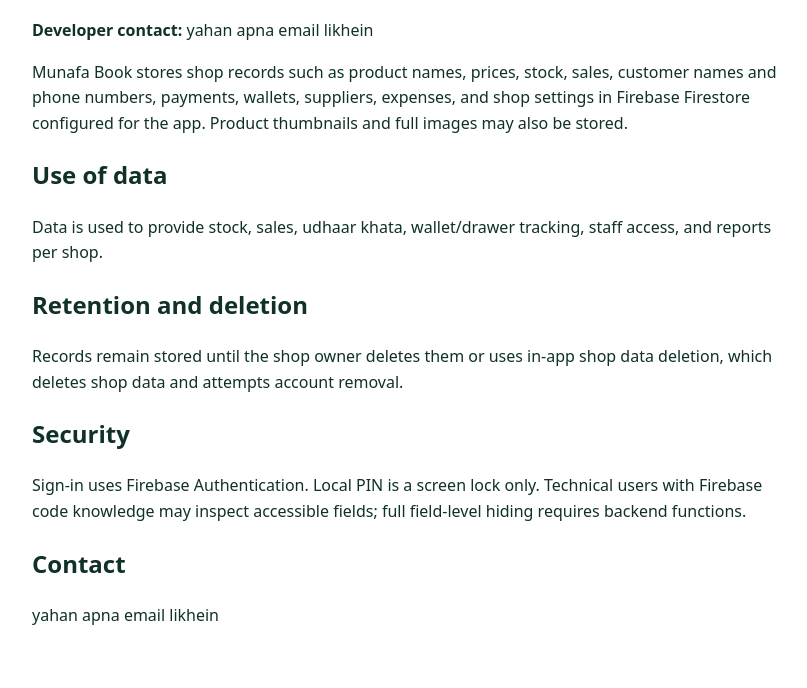
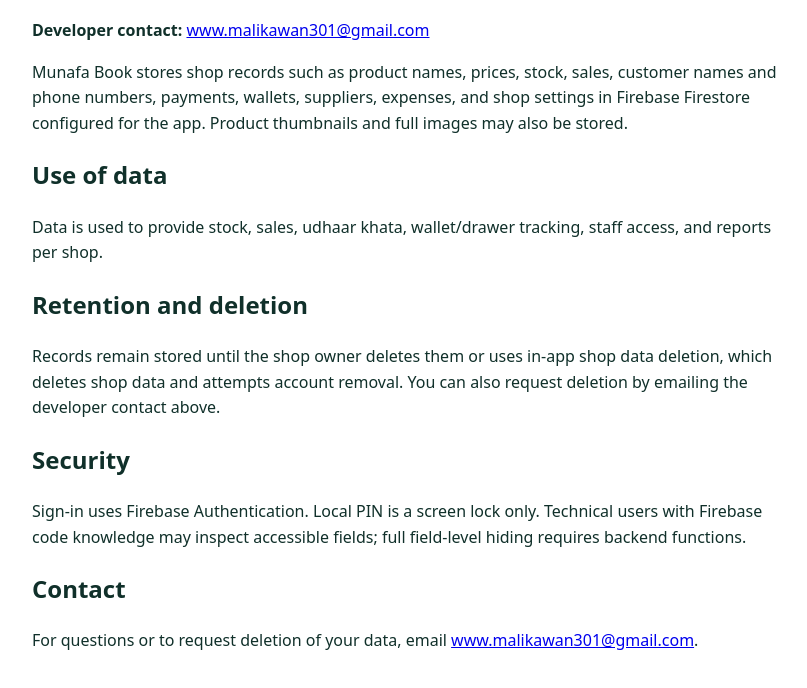
Before and after one commit to wwwmalikawan301-lang/munafa-book, a plain HTML site: page privacy.html in a window 1280 px wide. Shown: the part 96-784 px from the top of the page, without its empty margins (228-1035 px from the left). Drawn offline with Linux system fonts and the light colour scheme.

Commit message:
Update privacy.html

```diff
--- a/privacy.html
+++ b/privacy.html
@@ -1 +1 @@
-<!doctype html><html lang="en"><head><meta charset="utf-8"><meta name="viewport" content="width=device-width,initial-scale=1"><title>Munafa Book Privacy</title><style>body{font:16px/1.6 system-ui;max-width:760px;margin:auto;padding:20px;color:#10302a}h1{color:#0B5D4B}</style></head><body><h1>Munafa Book Privacy Policy</h1><p><strong>Developer contact:</strong> yahan apna email likhein</p><p>Munafa Book stores shop records such as product names, prices, stock, sales, customer names and phone numbers, payments, wallets, suppliers, expenses, and shop settings in Firebase Firestore configured for the app. Product thumbnails and full images may also be stored.</p><h2>Use of data</h2><p>Data is used to provide stock, sales, udhaar khata, wallet/drawer tracking, staff access, and reports per shop.</p><h2>Retention and deletion</h2><p>Records remain stored until the shop owner deletes them or uses in-app shop data deletion, which deletes shop data and attempts account removal.</p><h2>Security</h2><p>Sign-in uses Firebase Authentication. Local PIN is a screen lock only. Technical users with Firebase code knowledge may inspect accessible fields; full field-level hiding requires backend functions.</p><h2>Contact</h2><p>yahan apna email likhein</p></body></html>
+<!doctype html><html lang="en"><head><meta charset="utf-8"><meta name="viewport" content="width=device-width,initial-scale=1"><title>Munafa Book Privacy</title><style>body{font:16px/1.6 system-ui;max-width:760px;margin:auto;padding:20px;color:#10302a}h1{color:#0B5D4B}</style></head><body><h1>Munafa Book Privacy Policy</h1><p><strong>Developer contact:</strong> <a href="mailto:www.malikawan301@gmail.com">www.malikawan301@gmail.com</a></p><p>Munafa Book stores shop records such as product names, prices, stock, sales, customer names and phone numbers, payments, wallets, suppliers, expenses, and shop settings in Firebase Firestore configured for the app. Product thumbnails and full images may also be stored.</p><h2>Use of data</h2><p>Data is used to provide stock, sales, udhaar khata, wallet/drawer tracking, staff access, and reports per shop.</p><h2>Retention and deletion</h2><p>Records remain stored until the shop owner deletes them or uses in-app shop data deletion, which deletes shop data and attempts account removal. You can also request deletion by emailing the developer contact above.</p><h2>Security</h2><p>Sign-in uses Firebase Authentication. Local PIN is a screen lock only. Technical users with Firebase code knowledge may inspect accessible fields; full field-level hiding requires backend functions.</p><h2>Contact</h2><p>For questions or to request deletion of your data, email <a href="mailto:www.malikawan301@gmail.com">www.malikawan301@gmail.com</a>.</p></body></html>
```
